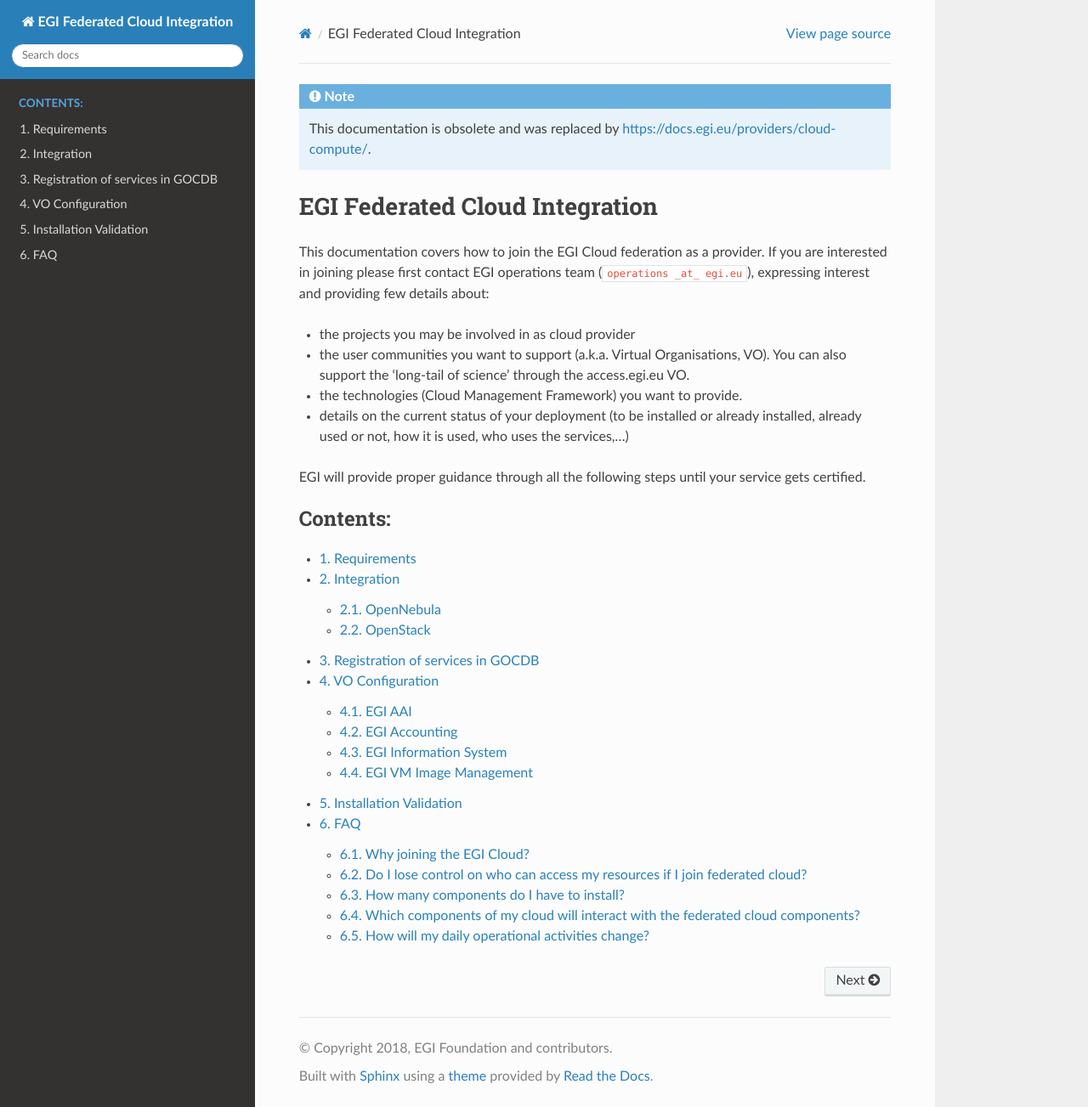
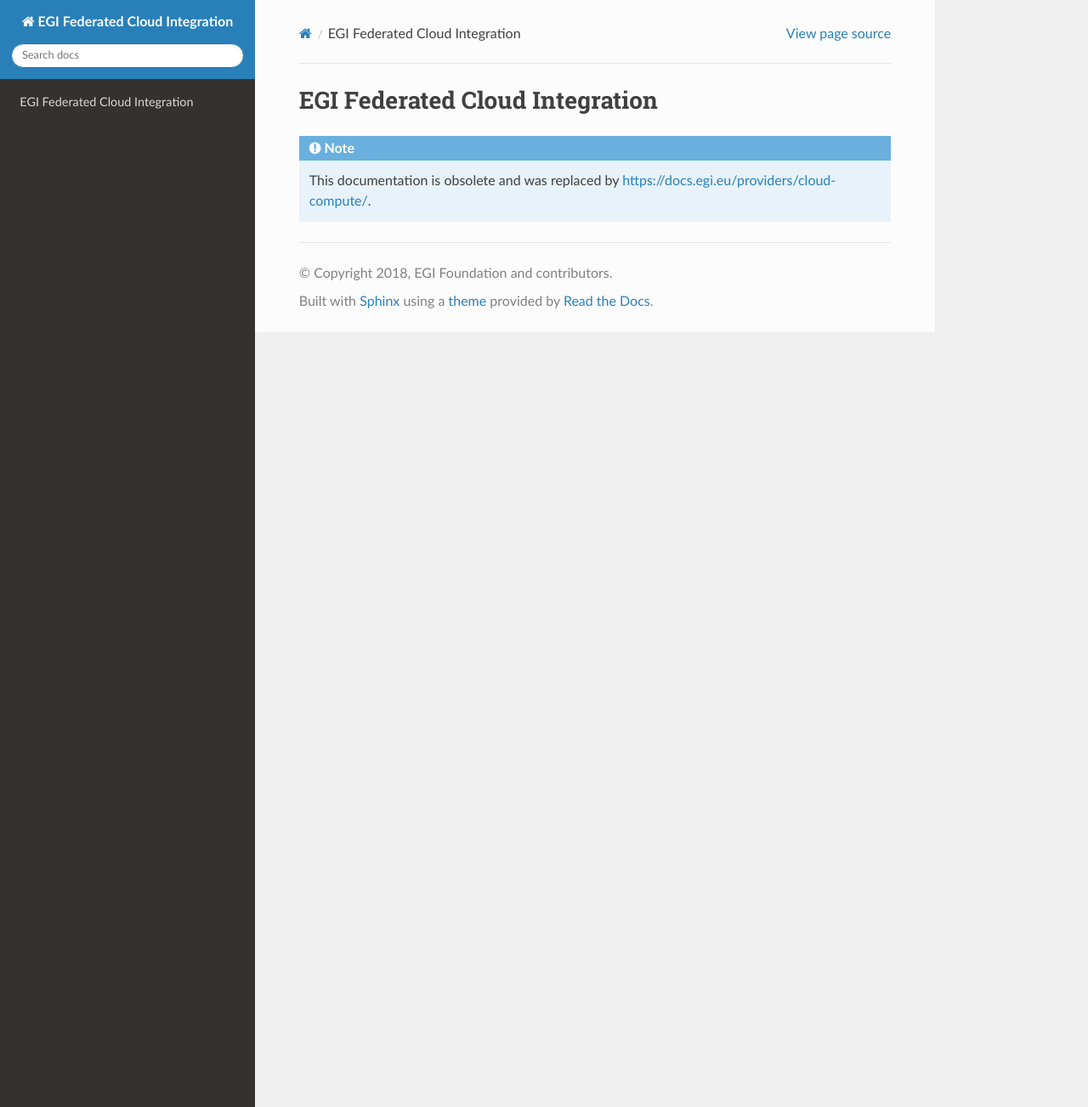
Before and after one commit to EGI-Federation/fedcloud-integration-documentation, a Sphinx documentation site: the page built from source/index.rst, in a window 1280 px wide and 1303 px high. Shown: the whole window at 85% size. Built offline with Sphinx 7.4.7 and the Read the Docs theme 2.0.0, drawn with Linux system fonts in a browser that asks for light colours.

Commit message:
Deprecate docs (#51)

```diff
--- a/source/index.rst
+++ b/source/index.rst
@@ -3,37 +3,8 @@
    You can adapt this file completely to your liking, but it should at least
    contain the root `toctree` directive.
 
-.. NOTE:: This documentation is obsolete and was replaced by
-          `<https://docs.egi.eu/providers/cloud-compute/>`_.
-
 EGI Federated Cloud Integration
 ===============================
 
-This documentation covers how to join the EGI Cloud federation as a provider.
-If you are interested in joining please first contact EGI operations team
-(``operations _at_ egi.eu``), expressing interest and providing few details about:
-
-* the projects you may be involved in as cloud provider
-
-* the user communities you want to support (a.k.a. Virtual Organisations, VO).
-  You can also support the 'long-tail of science' through the access.egi.eu VO.
-
-* the technologies (Cloud Management Framework) you want to provide.
-
-* details on the current status of your deployment (to be installed or already
-  installed, already used or not, how it is used, who uses the services,...)
-
-EGI will provide proper guidance through all the following steps until your
-service gets certified.
-
-.. toctree::
-   :maxdepth: 2
-   :numbered:
-   :caption: Contents:
-
-   requirements
-   integration
-   registration
-   configuration
-   validation
-   faq
+.. NOTE:: This documentation is obsolete and was replaced by
+          `<https://docs.egi.eu/providers/cloud-compute/>`_.
```
Also changed, not shown: README.md (+4 -4 lines).
